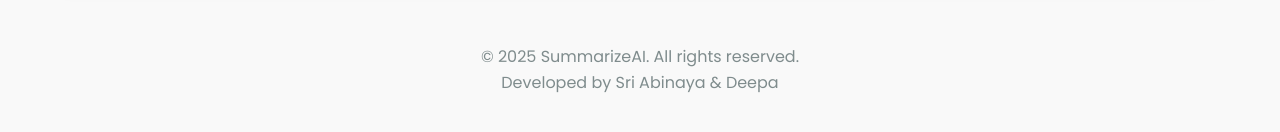
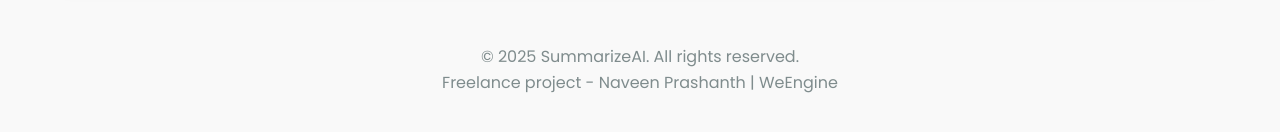
Before and after one commit to naveenprashanthks/SummarizeAI, a plain HTML site: page Summarize.html in a window 1280 px wide. Shown: the part 514-646 px from the top of the page. Drawn offline with Linux system fonts and the light colour scheme.

Commit message:
Summarize.html

```diff
--- a/Summarize.html
+++ b/Summarize.html
@@ -50,7 +50,8 @@
 
         <footer>
             <p>&copy; 2025 SummarizeAI. All rights reserved.</p>
-            <p> Developed by Sri Abinaya & Deepa </p>
+            <p>Freelance project - Naveen Prashanth | WeEngine</p>
+
 
         </footer>
     </div>
```
